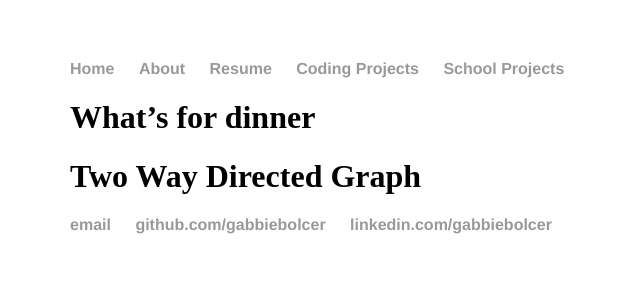
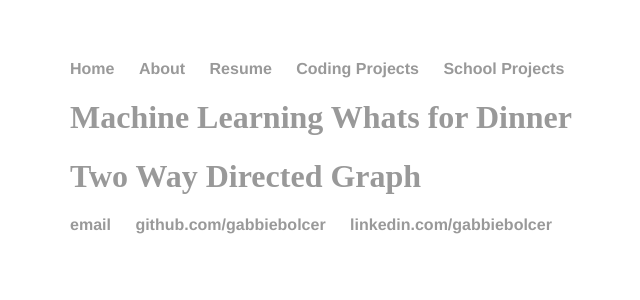
Before and after one commit to gabbiebolcer/gabbiebolcer.github.io, a Jekyll site: the page built from coding projects/index.md, in a window 1280 px wide. Shown: the top 300 px of the page, without its empty margins (122-762 px from the left). Built offline with Jekyll 4.4.1, drawn with Linux system fonts in a browser that asks for light colours; our own code applies the rules of GitHub Pages for plain Markdown files.

Commit message:
Update index.md

```diff
--- a/coding projects/index.md
+++ b/coding projects/index.md
@@ -1,3 +1,3 @@
-# What's for dinner
+# [Machine Learning Whats for Dinner](https://gabbiebolcer.github.io/coding%20projects/ML-whats-for-dinner.md)
 
-# Two Way Directed Graph
+# [Two Way Directed Graph](https://gabbiebolcer.github.io/coding%20projects/TwoWayDirectedGraph.md)
```
